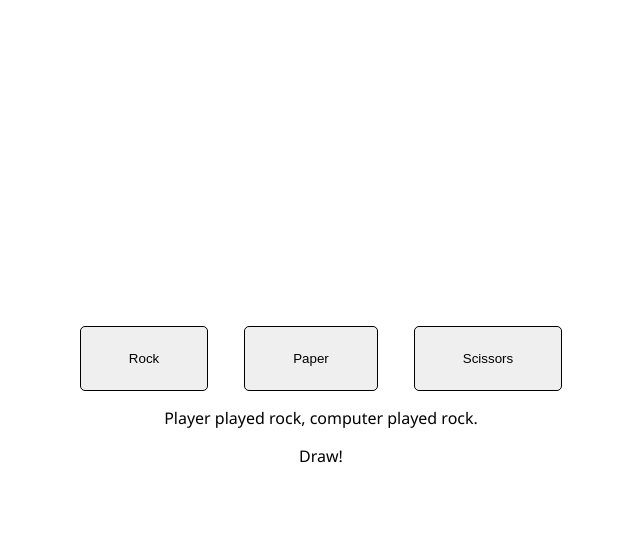
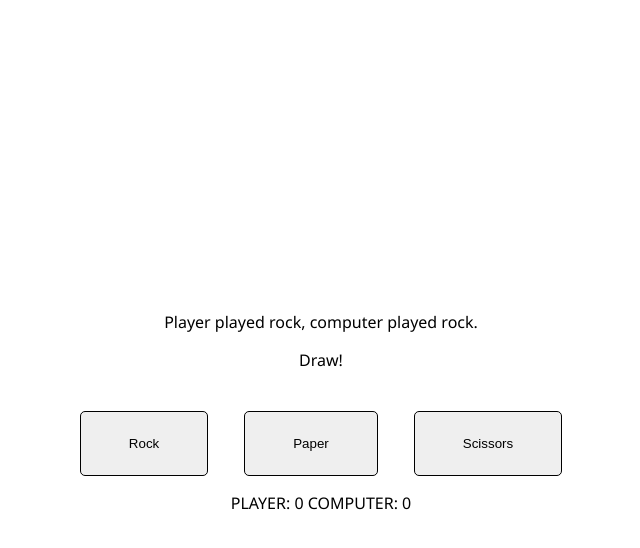
Before and after one commit to Gases/rock-paper-scissors, a plain HTML site: page index.html in a window 1280 px wide. Both pictures are taken after a click on the button "Rock". Shown: the whole page, without its empty margins (327-967 px from the left). Drawn offline with Linux system fonts and the light colour scheme.

Commit message:
Added score viewer

```diff
--- a/index.html
+++ b/index.html
@@ -10,14 +10,18 @@
 </head>
 <body>
     <div class="container">
+        <div id="current-round">
+            <p id="play"></p>
+            <p id="winner"></p>
+        </div>
         <div class="buttons">
             <button id="rock" class="btn">Rock</button>
             <button id="paper" class="btn">Paper</button>
             <button id="scissor" class="btn">Scissors</button>
         </div>
-        <div id="current-round">
-            <p id="play"></p>
-            <p id="winner"></p>
+        <div class="score">
+            <p id="current-score"></p>
+            <p id="game-winner"></p>
         </div>
     </div>
 </body>
--- a/script.js
+++ b/script.js
@@ -1,28 +1,21 @@
-const cont = document.querySelectorAll('.btn');
-cont.forEach(button => button.addEventListener('click', playRound));
+const btn = document.querySelectorAll('.btn');
+btn.forEach(button => button.addEventListener('click', playRound));
+var playerWins = 0;
+var computerWins = 0;
 
-function game() {
-    let wins = [0, 0]; //Array containing the winner of each round. wins[0] is the player, wins[1] is the computer.
-    let playerWins = 0; //Both players start with 0 points.
-    let computerWins = 0;
+function game(wins) {
+    let score = document.querySelector('#current-score');
+    let gameWinner = document.querySelector('#game-winner');
 
-    while (playerWins < 5 && computerWins < 5) { //Keep playing until someone gets to 5 points.
-        let playerSelection = prompt('Enter your play: ');
-        let computerSelection = computerPlay();
-        wins = playRound(playerSelection,computerSelection);
-        if (wins[0] === 1) {
-            playerWins++;
-        } else if (wins[1] === 1) {
-            computerWins++;
-        }
-        console.log(`Player has ${playerWins} points. Computer has ${computerWins} points.`);
+    if (wins[0] === 1) {
+        playerWins++;
+    } else if (wins[1] === 1) {
+        computerWins++;
     }
+    score.textContent = `PLAYER: ${playerWins} COMPUTER: ${computerWins}`;
 
-    if (playerWins > computerWins) {
-        console.log('The player wins this time!');
-    } else {
-        console.log('The computer wins this time!');
-    }
+    if (playerWins === 5) gameWinner.textContent = 'The player wins this time!';
+    else if (computerWins === 5) gameWinner.textContent = 'The computer wins this time!';
 }
 
 function computerPlay() {
@@ -94,5 +87,5 @@ function playRound(e) {
             break;
     }
 
-    return wins;
+    game(wins);
 }
--- a/style.css
+++ b/style.css
@@ -34,6 +34,20 @@ html {
 
 .btn {
   padding: 24px 48px;
+  margin: 16px 0px;
   border: solid 1px black;
   border-radius: 5px;
 }
+
+.score {
+  width: 100%;
+  display: flex;
+  flex-direction: column;
+  justify-content: center;
+  align-items: center;
+  gap: 8px;
+}
+
+.score > p {
+  margin: 0;
+}
```
